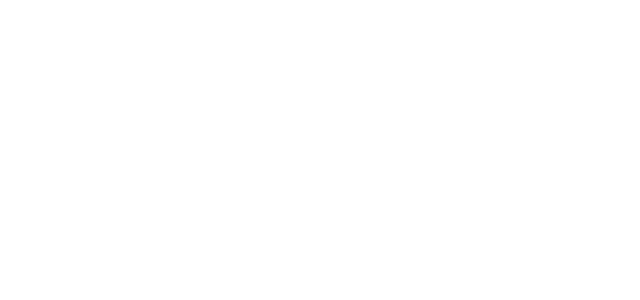
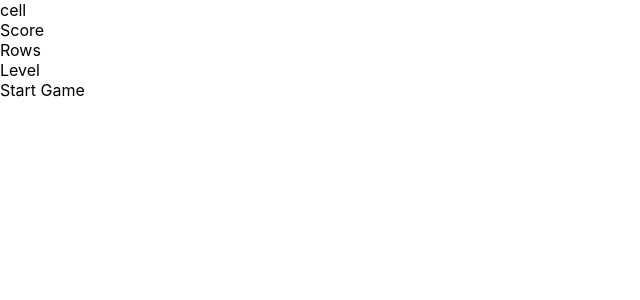
Before and after one commit to lowtrey/react-tetris, a React (Create React App) app: page / in a window 1280 px wide. Shown: the top 300 px of the page, without its empty margins (0-640 px from the left). Built offline with nearby package versions, Linux system fonts and the light colour scheme.

Commit message:
Create initial component structure

```diff
--- a/src/App.js
+++ b/src/App.js
@@ -1,12 +1,10 @@
 import React from 'react';
-import './App.css';
+import Tetris from './components/Tetris';
 
-function App() {
-  return (
-    <div className="App">
-
-    </div>
-  );
-}
+const App = () => (
+  <div className='App'>
+    <Tetris />
+  </div>
+);
 
 export default App;
--- /dev/null
+++ b/src/components/Cell.js
@@ -0,0 +1,7 @@
+import React from 'react';
+
+const Cell = ({ type }) => (
+  <div>cell</div>
+);
+
+export default Cell;
--- /dev/null
+++ b/src/components/Display.js
@@ -0,0 +1,7 @@
+import React from 'react';
+
+const Display = ({ gameOver, text }) => (
+  <div>{text}</div>
+);
+
+export default Display;
--- /dev/null
+++ b/src/components/Stage.js
@@ -0,0 +1,8 @@
+import React from 'react';
+import Cell from './Cell';
+
+const Stage = ({ stage }) => (
+  <div><Cell /></div>
+);
+
+export default Stage;
--- /dev/null
+++ b/src/components/StartButton.js
@@ -0,0 +1,7 @@
+import React from 'react';
+
+const StartButton = ({ callback }) => (
+  <div>Start Game</div>
+);
+
+export default StartButton;
--- /dev/null
+++ b/src/components/Tetris.js
@@ -0,0 +1,22 @@
+import React from 'react';
+import Display from './Display';
+import Stage from './Stage';
+import StartButton from './StartButton';
+
+const Tetris = () => {
+  return (
+    <div>
+      <Stage />
+      <aside>
+        <div>
+          <Display text='Score' />
+          <Display text='Rows' />
+          <Display text='Level' />
+        </div>
+        <StartButton />
+      </aside>
+    </div>
+  );
+};
+
+export default Tetris;
```
